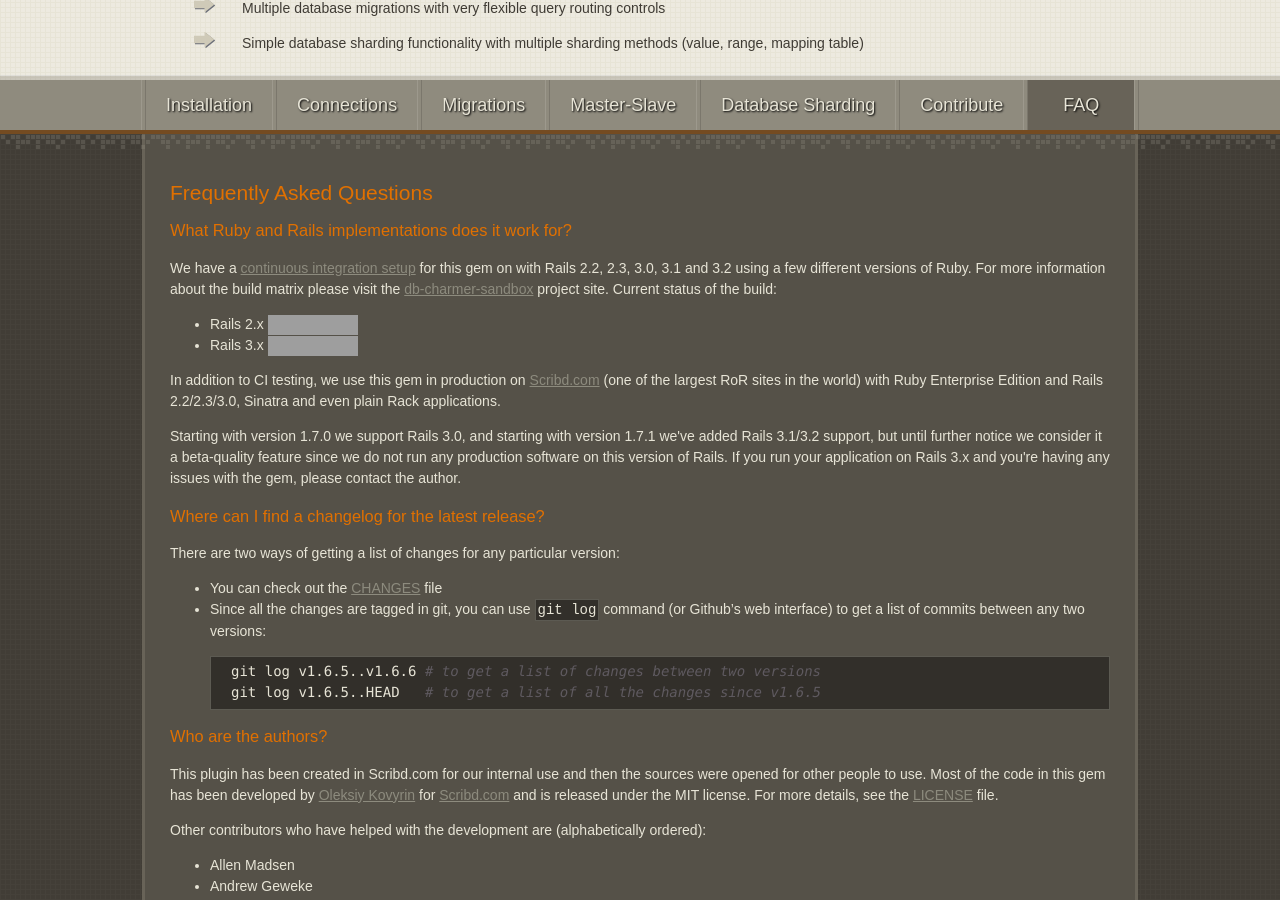
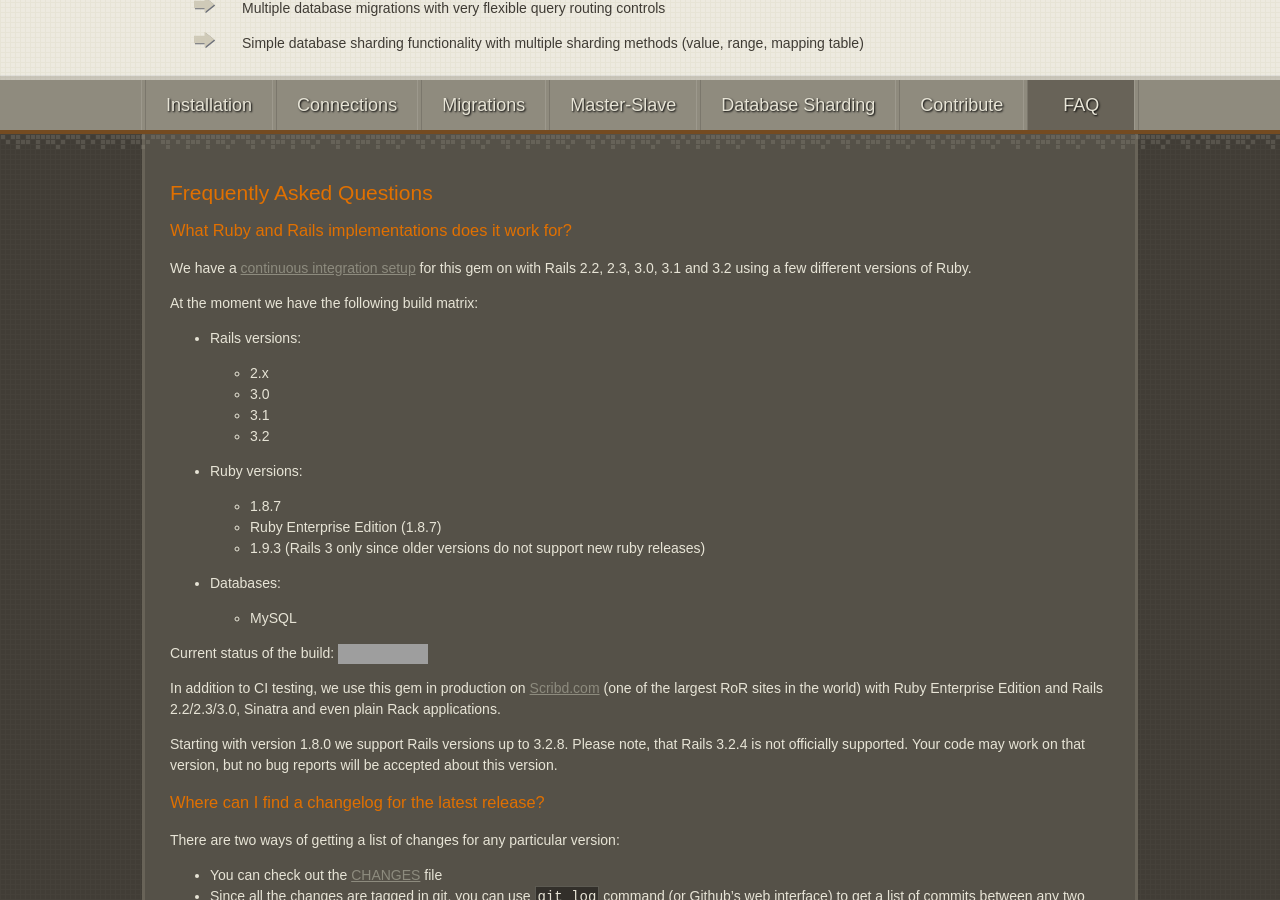
Before and after one commit to kovyrin/db-charmer, a Jekyll site: the page built from faq.html, in a window 1280 px wide and 900 px high, scrolled down 303 px. Built offline with Jekyll 4.4.1, drawn with Linux system fonts in a browser that asks for light colours; nearby versions of some CDN libraries; grey boxes are pictures that could not be loaded.

Commit message:
Update information on CI

```diff
--- a/faq.html
+++ b/faq.html
@@ -7,25 +7,48 @@ layout: default
 
   <h3>What Ruby and Rails implementations does it work for?</h3>
 
-  <p>We have a <a href="http://travis-ci.org/#!/kovyrin/db-charmer-sandbox/builds">continuous
+  <p>We have a <a href="http://travis-ci.org/#!/kovyrin/db-charmer/builds">continuous
   integration setup</a> for this gem on with Rails 2.2, 2.3, 3.0, 3.1 and 3.2 using a few different
-  versions of Ruby. For more information about the build matrix please visit the
-  <a href="http://github.com/kovyrin/db-charmer-sandbox">db-charmer-sandbox</a> project site.
-  Current status of the build:</p>
+  versions of Ruby.</p>
 
-  <ul>
-    <li>Rails 2.x  <img src="https://secure.travis-ci.org/kovyrin/db-charmer-sandbox.png?branch=rails2x" alt="Build Status: rails 2.x"/></li>
-    <li>Rails 3.x <img src="https://secure.travis-ci.org/kovyrin/db-charmer-sandbox.png?branch=master" alt="Build Status: rails 3.x"/></li>
-  </ul>
+  <p>At the moment we have the following build matrix:
+    <ul>
+      <li>
+        Rails versions:
+        <ul>
+          <li>2.x</li>
+          <li>3.0</li>
+          <li>3.1</li>
+          <li>3.2</li>
+        </ul>
+      </li>
+
+      <li>
+        Ruby versions:
+        <ul>
+          <li>1.8.7</li>
+          <li>Ruby Enterprise Edition (1.8.7)</li>
+          <li>1.9.3 (Rails 3 only since older versions do not support new ruby releases)</li>
+        </ul>
+      </li>
+
+      <li>
+        Databases:
+        <ul>
+          <li>MySQL</li>
+        </ul>
+      </li>
+    </ul>
+
+    Current status of the build: <img src="https://secure.travis-ci.org/kovyrin/db-charmer.png?branch=master" alt="Build Status"/>
+  </p>
 
   <p>In addition to CI testing, we use this gem in production on <a href="http://www.scribd.com/">Scribd.com</a> (one
   of the largest RoR sites in the world) with Ruby Enterprise Edition and
   Rails 2.2/2.3/3.0, Sinatra and even plain Rack applications.</p>
 
-  <p>Starting with version 1.7.0 we support Rails 3.0, and starting with version 1.7.1 we've added Rails 3.1/3.2 support,
-  but until further notice we consider it a beta-quality feature since we do not run any production
-  software on this version of Rails. If you run your application on Rails 3.x and you're having any issues with the gem,
-  please contact the author.</p>
+  <p>Starting with version 1.8.0 we support Rails versions up to 3.2.8. Please note, that Rails 3.2.4 is not
+    officially supported. Your code may work on that version, but no bug reports will be accepted about this version.</p>
 
 
   <h3>Where can I find a changelog for the latest release?</h3>
```
